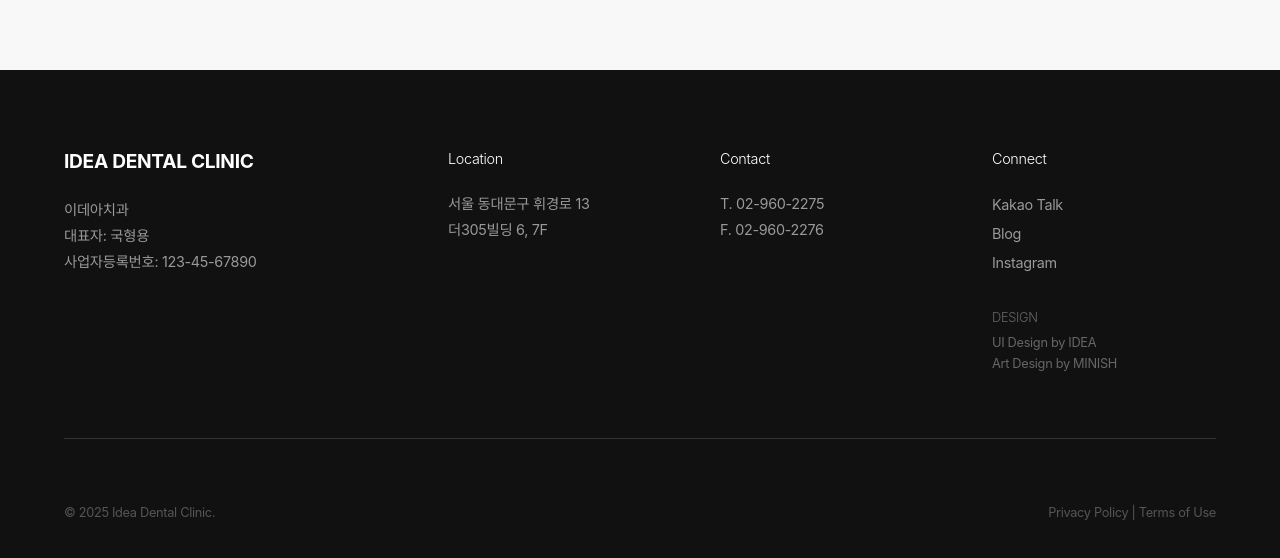
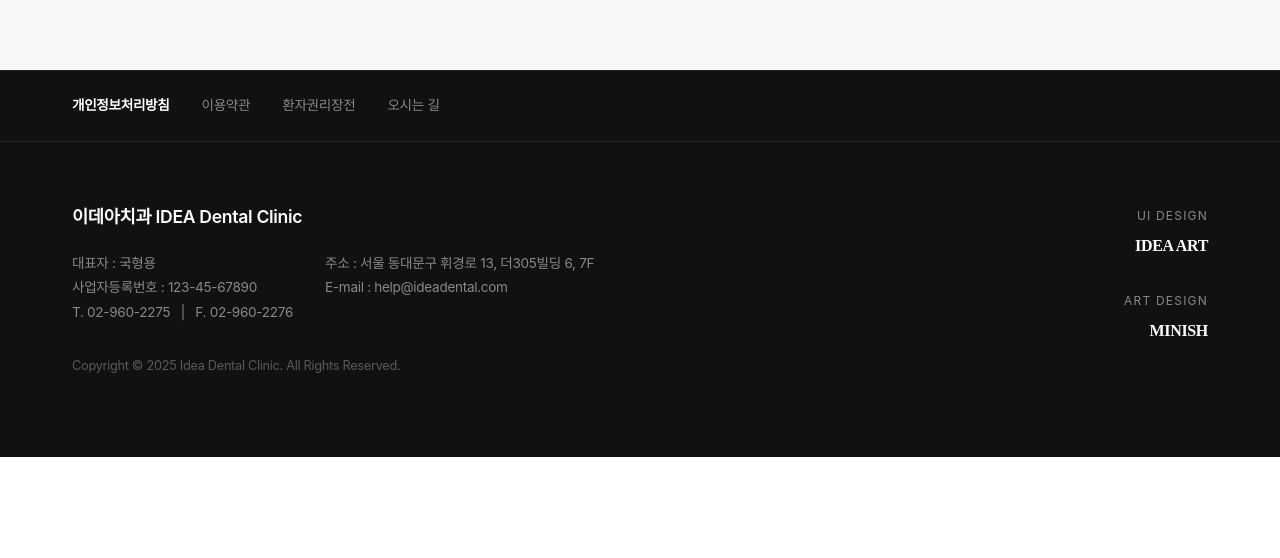
Before and after one commit to hamudo271/dental, a React (Vite) app: page / in a window 1280 px wide. Shown: the part 4280-4838 px from the top of the page. After the commit the page ends 4737 px from the top, so only its background shows below. Built offline with nearby package versions, Linux system fonts and the light colour scheme; a web font is replaced by a local one.

Commit message:
refactor: Rewrite Footer to match Ludental layout (Legal bar, rich info, design credits)

```diff
--- a/src/components/layout/Footer.jsx
+++ b/src/components/layout/Footer.jsx
@@ -1,80 +1,60 @@
 import { Link } from 'react-router-dom';
 import './Layout.css';
-
 
 const Footer = () => {
   return (
     <footer style={{
         backgroundColor: '#111',
-        color: '#fff',
-        padding: '5rem 0 3rem',
+        color: '#888',
+        fontSize: '0.85rem',
+        borderTop: '1px solid #222'
     }}>
-      <div className="container">
-        <div style={{
-            display: 'grid',
-            gridTemplateColumns: '1.5fr 1fr 1fr 1fr',
-            gap: '3rem',
-            marginBottom: '4rem',
-            borderBottom: '1px solid #333',
-            paddingBottom: '4rem'
-        }}>
-          {/* Brand Col */}
-          <div>
-            <h3 style={{fontSize: '1.2rem', marginBottom: '1.5rem', fontWeight: 700}}>IDEA DENTAL CLINIC</h3>
-            <p style={{fontSize: '0.9rem', color: '#999', lineHeight: 1.8}}>
-              이데아치과<br/>
-              대표자: 국형용<br/>
-              사업자등록번호: 123-45-67890
-            </p>
-          </div>
+      {/* Top Bar (Legal Links) */}
+      <div style={{borderBottom: '1px solid #222'}}>
+        <div className="container" style={{display: 'flex', gap: '2rem', padding: '1.5rem 2rem'}}>
+           <Link to="#" style={{color: '#fff', fontWeight: 'bold'}}>개인정보처리방침</Link>
+           <Link to="#">이용약관</Link>
+           <Link to="#">환자권리장전</Link>
+           <Link to="/contact">오시는 길</Link>
+        </div>
+      </div>
 
-          {/* Location */}
-          <div>
-            <h4 style={{fontSize: '0.9rem', marginBottom: '1.5rem', color: '#fff'}}>Location</h4>
-            <p style={{fontSize: '0.9rem', color: '#999', lineHeight: 1.8}}>
-              서울 동대문구 휘경로 13<br/>
-              더305빌딩 6, 7F
-            </p>
-          </div>
+      {/* Main Content */}
+      <div className="container" style={{padding: '4rem 2rem 5rem'}}>
+         <div style={{display: 'flex', justifyContent: 'space-between', alignItems: 'flex-start', flexWrap: 'wrap', gap: '3rem'}}>
 
-          {/* Contact */}
-           <div>
-             <h4 style={{fontSize: '0.9rem', marginBottom: '1.5rem', color: '#fff'}}>Contact</h4>
-             <p style={{fontSize: '0.9rem', color: '#999', lineHeight: 1.8}}>
-               T. 02-960-2275<br/>
-               F. 02-960-2276
-             </p>
-           </div>
+            {/* Left: Info */}
+            <div style={{maxWidth: '600px'}}>
+               <h3 style={{color: '#fff', fontSize: '1.1rem', marginBottom: '1.5rem', fontWeight: 600}}>이데아치과 IDEA Dental Clinic</h3>
+               <div style={{lineHeight: '1.8', display: 'flex', flexWrap: 'wrap', gap: '2rem'}}>
+                  <div>
+                    <p>대표자 : 국형용</p>
+                    <p>사업자등록번호 : 123-45-67890</p>
+                    <p>T. 02-960-2275 &nbsp; | &nbsp; F. 02-960-2276</p>
+                  </div>
+                  <div>
+                    <p>주소 : 서울 동대문구 휘경로 13, 더305빌딩 6, 7F</p>
+                    <p>E-mail : help@ideadental.com</p>
+                  </div>
+               </div>
+               <p style={{marginTop: '2rem', fontSize: '0.8rem', opacity: 0.6}}>
+                  Copyright © {new Date().getFullYear()} Idea Dental Clinic. All Rights Reserved.
+               </p>
+            </div>
 
-          {/* Social / Menu */}
-          <div>
-             <h4 style={{fontSize: '0.9rem', marginBottom: '1.5rem', color: '#fff'}}>Connect</h4>
-             <ul style={{fontSize: '0.9rem', lineHeight: 2, color: '#999'}}>
-                <li><Link to="/about">Kakao Talk</Link></li>
-                <li><Link to="/services">Blog</Link></li>
-                <li><Link to="/contact">Instagram</Link></li>
-             </ul>
+            {/* Right: Design Credits */}
+            <div style={{textAlign: 'right'}}>
+               <div style={{marginBottom: '2rem'}}>
+                 <span style={{display: 'block', textTransform: 'uppercase', fontSize: '0.75rem', letterSpacing: '0.1em', marginBottom: '0.5rem'}}>UI Design</span>
+                 <strong style={{color: '#fff', fontSize: '1rem', fontFamily: 'var(--font-serif)'}}>IDEA ART</strong>
+               </div>
+               <div>
+                 <span style={{display: 'block', textTransform: 'uppercase', fontSize: '0.75rem', letterSpacing: '0.1em', marginBottom: '0.5rem'}}>Art Design</span>
+                 <strong style={{color: '#fff', fontSize: '1rem', fontFamily: 'var(--font-serif)'}}>MINISH</strong>
+               </div>
+            </div>
 
-             <div style={{marginTop: '2rem'}}>
-                <h4 style={{fontSize: '0.8rem', color: '#666', marginBottom: '0.5rem', textTransform: 'uppercase'}}>Design</h4>
-                <p style={{fontSize: '0.8rem', color: '#666', lineHeight: 1.6}}>
-                   UI Design by IDEA<br/>
-                   Art Design by MINISH
-                </p>
-             </div>
-          </div>
-        </div>
-
-        {/* Bottom */}
-        <div style={{
-            display: 'flex',
-            justifyContent: 'space-between',
-            color: '#555',
-            fontSize: '0.8rem'
-        }}>
-           <p>© {new Date().getFullYear()} Idea Dental Clinic.</p>
-           <p>Privacy Policy | Terms of Use</p>
-        </div>
+         </div>
       </div>
     </footer>
   );
```
